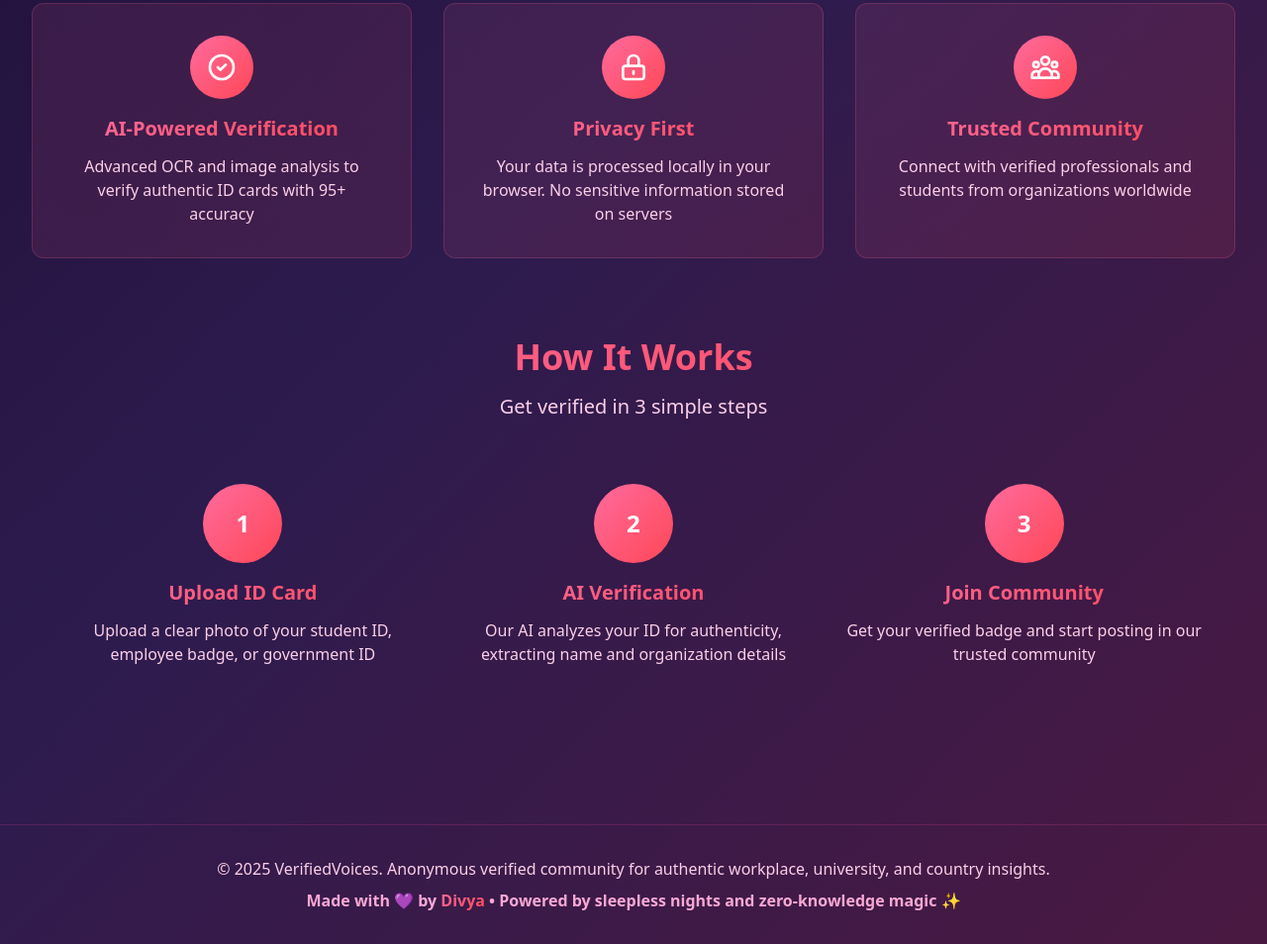
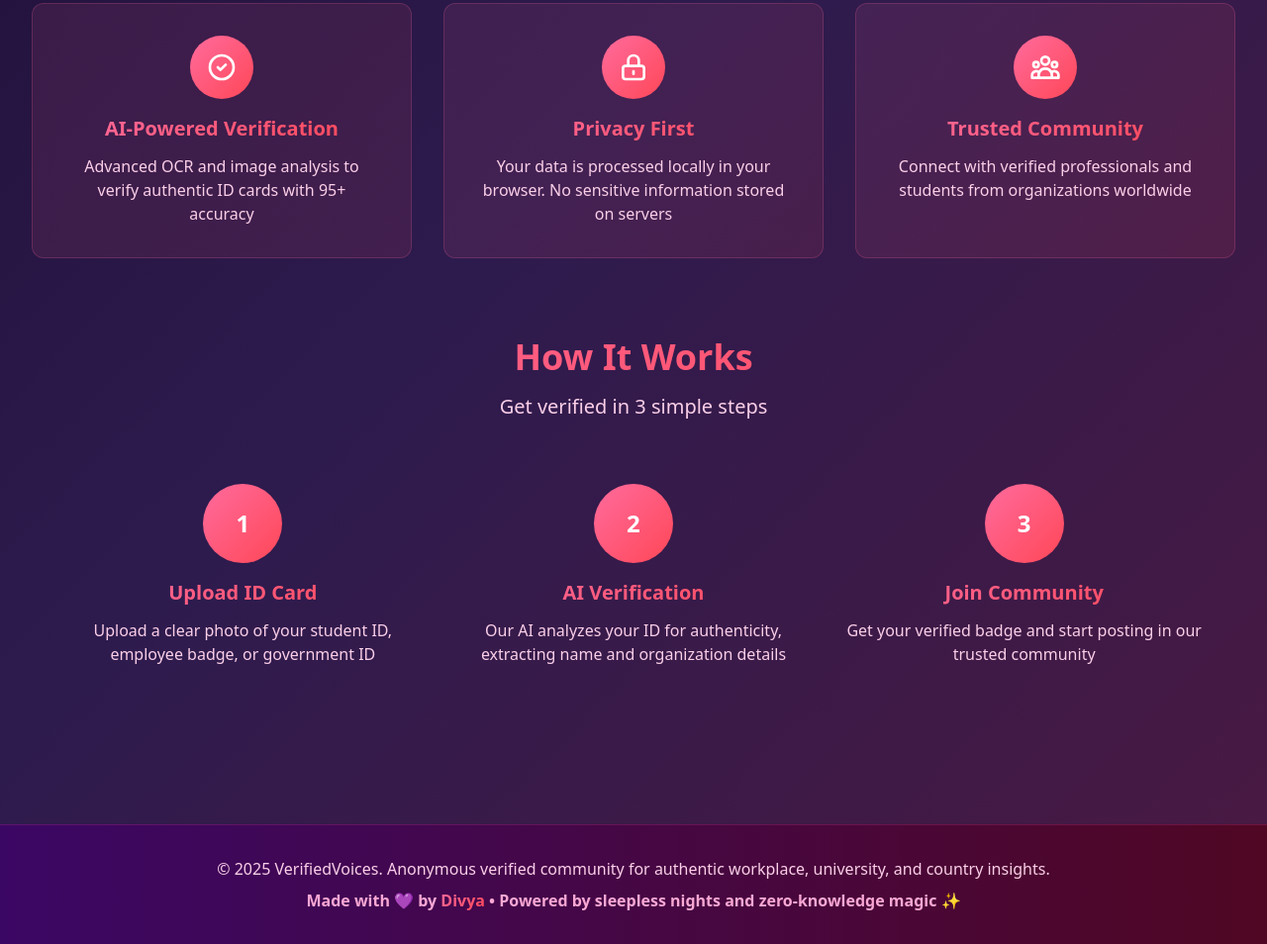
Before and after one commit to Divya4879/AnonShare-Anonymous-Verified-Community, a website: page index.html in a window 1280 px wide. Shown: the part 785-1739 px from the top of the page at 99% size. Drawn offline with nearby package versions, Linux system fonts and the light colour scheme.

```diff
--- a/index.html
+++ b/index.html
@@ -171,7 +171,7 @@
     </main>
 
     <!-- Footer -->
-    <footer class="border-t border-pink-500 border-opacity-20 py-8">
+    <footer class="bg-gradient-to-r from-purple-950 to-pink-950 border-t border-pink-500 border-opacity-20 py-8">
         <div class="max-w-7xl mx-auto px-4 sm:px-6 lg:px-8 text-center">
             <p class="text-pink-200 mb-2">&copy; 2025 VerifiedVoices. Anonymous verified community for authentic workplace, university, and country insights.</p>
             <p class="text-pink-300 text-base font-bold">Made with 💜 by <a href='https://x.com/TechDsa' class="text-gradient hover:text-pink-400 transition-colors font-semibold">Divya</a> • Powered by sleepless nights and zero-knowledge magic ✨</p>
```
Also changed, not shown: posts.html (+1 -1 lines), verify.html (+1 -1 lines).
